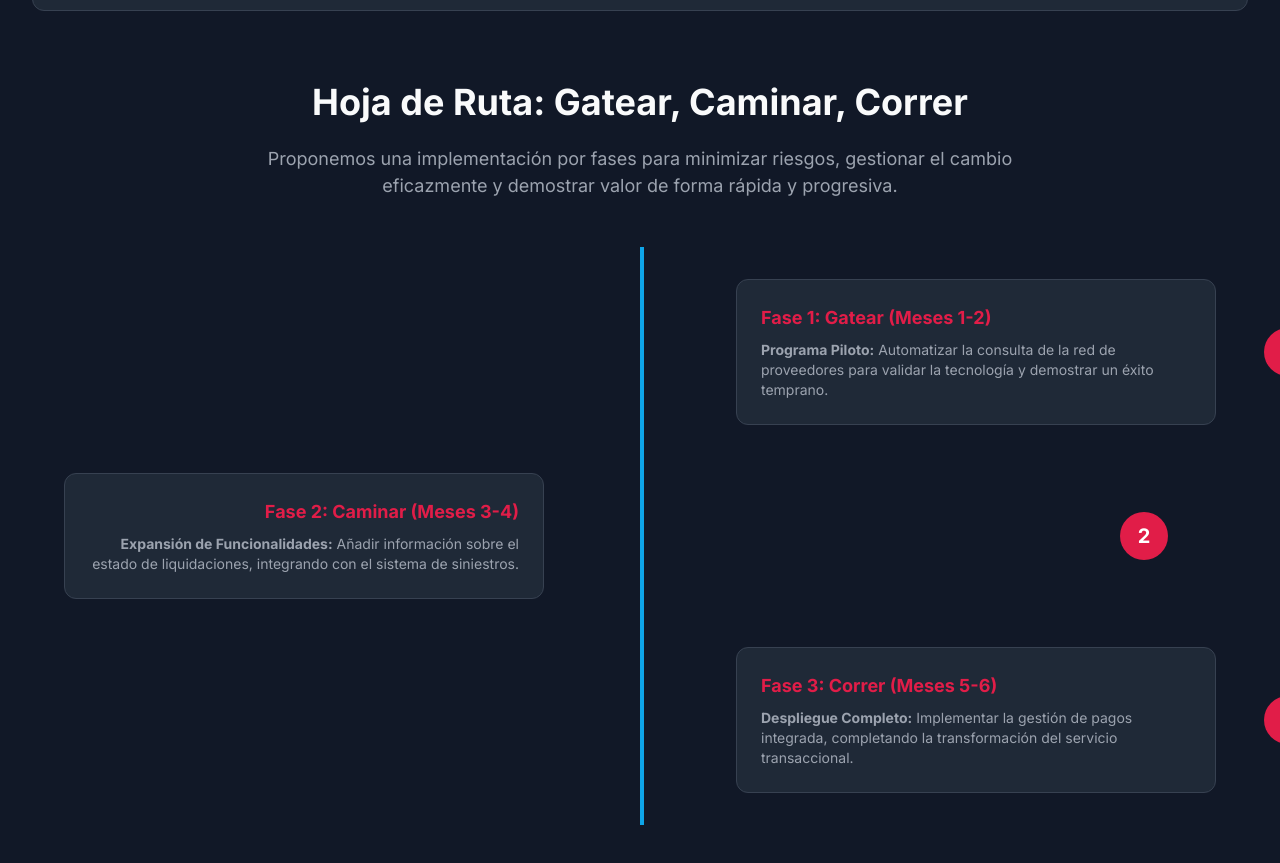
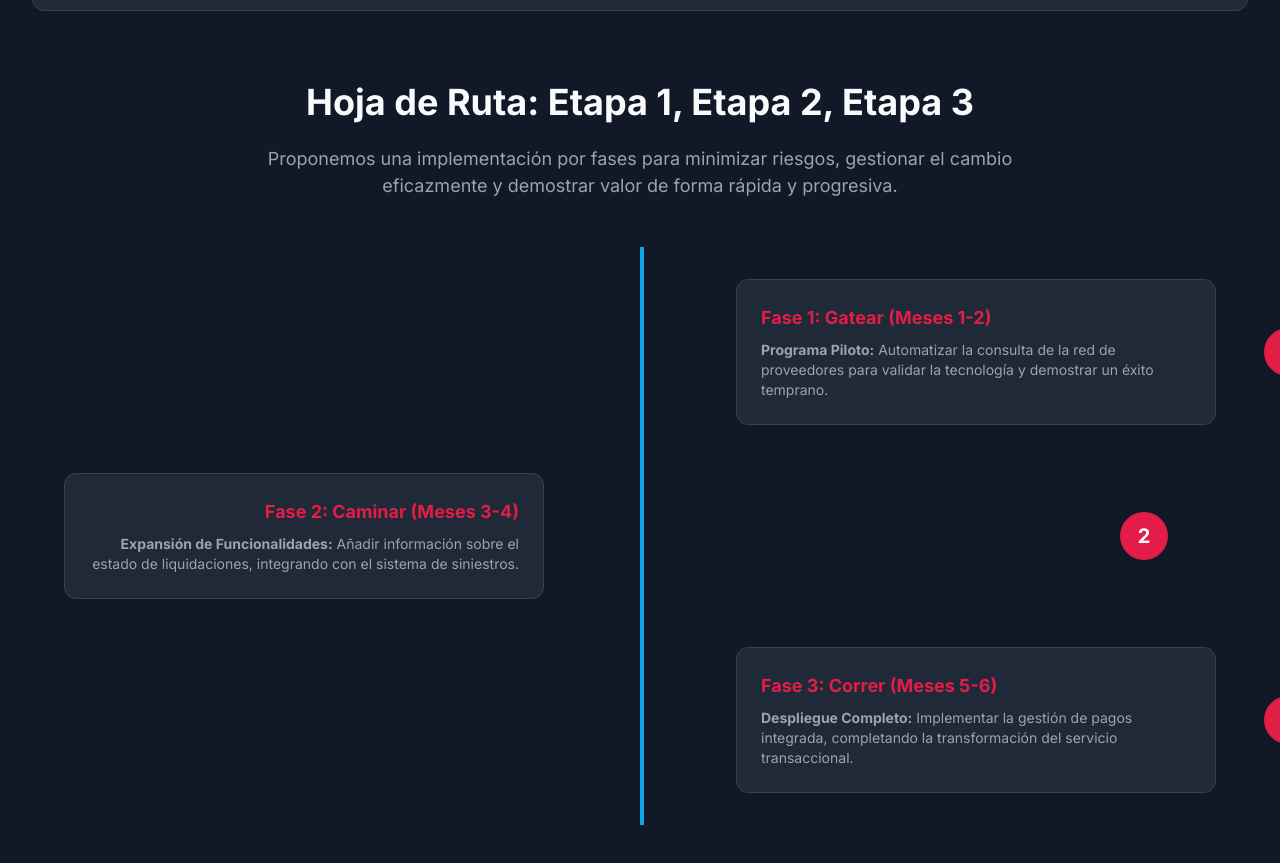
Before and after one commit to mcastroarroyo/Abank, a plain HTML site: page index.html in a window 1280 px wide. Shown: the part 4463-5326 px from the top of the page. Drawn offline with nearby package versions, Linux system fonts and the light colour scheme.

Commit message:
Update index.html

```diff
--- a/index.html
+++ b/index.html
@@ -211,7 +211,7 @@
         </section>
 
         <section id="roadmap" class="my-12 md:my-16">
-            <h2 class="section-title">Hoja de Ruta: Gatear, Caminar, Correr</h2>
+            <h2 class="section-title">Hoja de Ruta: Etapa 1, Etapa 2, Etapa 3</h2>
             <p class="section-subtitle">Proponemos una implementación por fases para minimizar riesgos, gestionar el cambio eficazmente y demostrar valor de forma rápida y progresiva.</p>
             <div class="relative w-full p-8">
                 <div class="absolute left-1/2 top-0 bottom-0 w-1 bg-[#0EA5E9] hidden md:block"></div>
```
